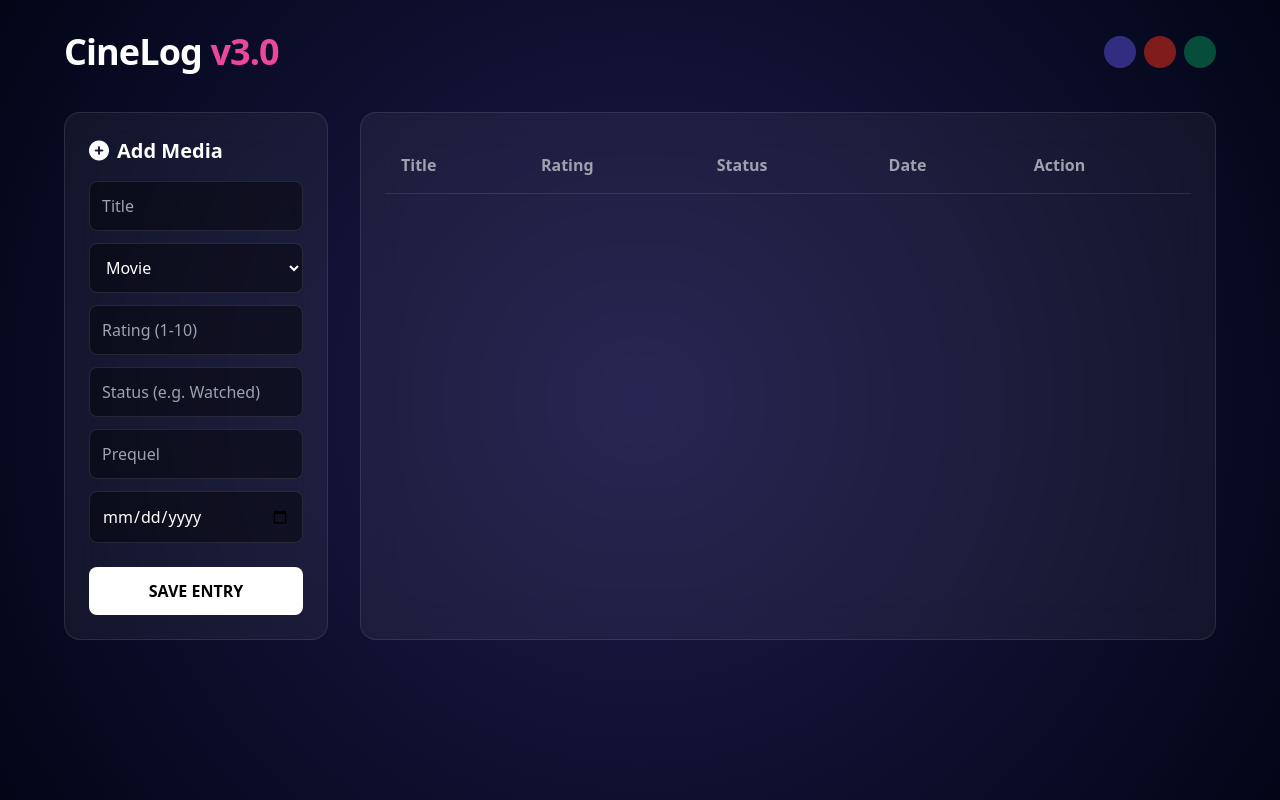
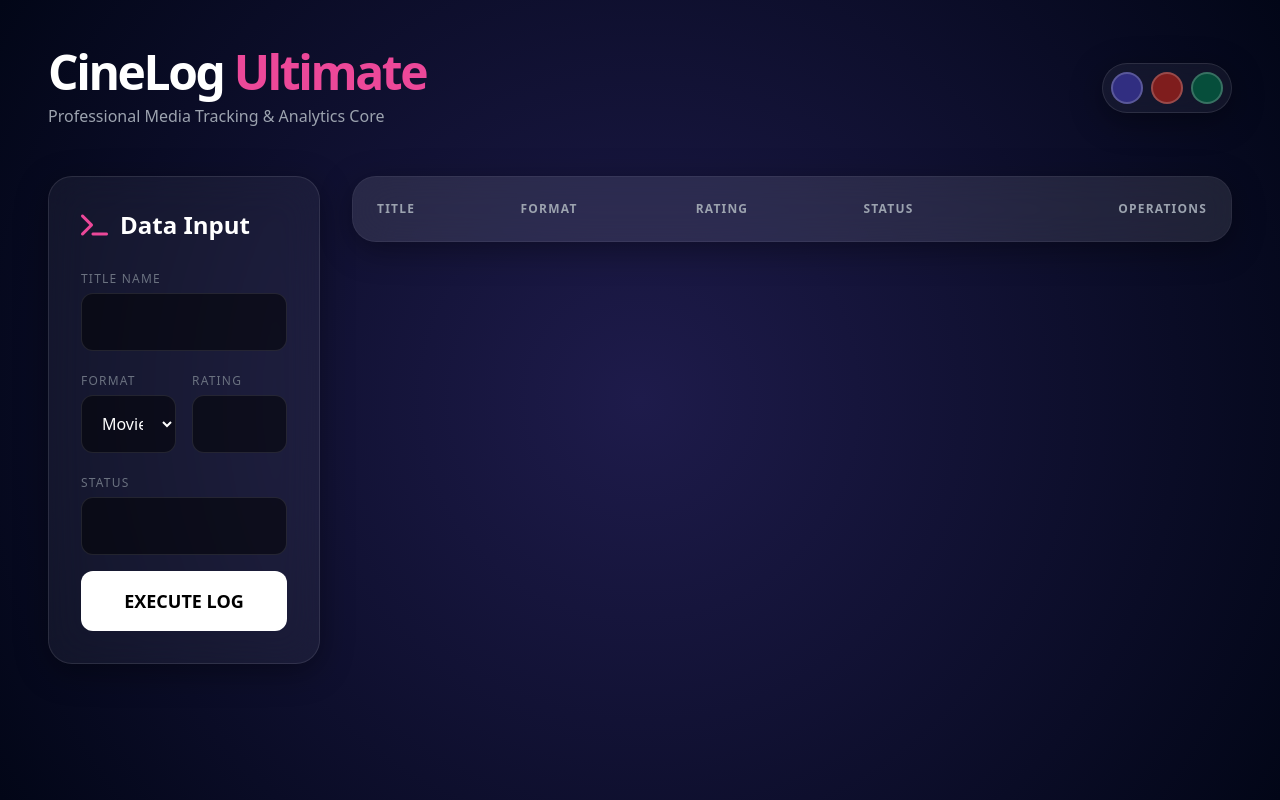
Before and after one commit to saxenasanidhya48-pixel/CineLog-, a plain HTML site: page index.html in a window 1280 px wide. Drawn offline with nearby package versions, Linux system fonts and the light colour scheme.

Commit message:
Update index.html

```diff
--- a/index.html
+++ b/index.html
@@ -2,62 +2,116 @@
 <html lang="en">
 <head>
     <meta charset="UTF-8">
-    <title>CineLog Ultimate Notion Style</title>
+    <meta name="viewport" content="width=device-width, initial-scale=1.0">
+    <title>CineLog Ultimate | Enterprise Grade Media Tracker</title>
     <script src="https://cdn.tailwindcss.com"></script>
     <link rel="stylesheet" href="https://cdnjs.cloudflare.com/ajax/libs/font-awesome/6.4.0/css/all.min.css">
+
     <style>
-        :root { --bg: #0f172a; --glass: rgba(255, 255, 255, 0.05); }
+        /* CSS Engine for Glassmorphism & Themes */
+        :root { --glass: rgba(255, 255, 255, 0.05); }
         .theme-midnight { background: radial-gradient(circle, #1e1b4b, #020617); }
         .theme-cherry { background: radial-gradient(circle, #4c0519, #0f0505); }
         .theme-cyber { background: radial-gradient(circle, #064e3b, #020617); }
-        .glass { background: var(--glass); backdrop-filter: blur(20px); border: 1px solid rgba(255, 255, 255, 0.1); }
-        body { transition: background 0.5s ease; }
+
+        .glass-panel {
+            background: var(--glass);
+            backdrop-filter: blur(20px);
+            border: 1px solid rgba(255, 255, 255, 0.1);
+            box-shadow: 0 8px 32px 0 rgba(0,0,0,0.37);
+        }
+
+        /* Smooth transition for theme switching */
+        body { transition: background 0.8s cubic-bezier(0.4, 0, 0.2, 1); }
+
+        /* Custom Scrollbar for heavy data */
+        ::-webkit-scrollbar { width: 8px; }
+        ::-webkit-scrollbar-track { background: #000; }
+        ::-webkit-scrollbar-thumb { background: #333; border-radius: 4px; }
+        ::-webkit-scrollbar-thumb:hover { background: #555; }
     </style>
 </head>
-<body class="theme-midnight min-h-screen text-white p-4 md:p-8">
+<body class="theme-midnight min-h-screen text-white p-6 md:p-12">
 
-    <div class="max-w-6xl mx-auto">
-        <div class="flex justify-between items-center mb-10">
-            <h1 class="text-4xl font-extrabold tracking-tight">CineLog <span class="text-pink-500">v3.0</span></h1>
-            <div class="flex gap-2">
-                <button onclick="setTheme('theme-midnight')" class="w-8 h-8 rounded-full bg-indigo-900"></button>
-                <button onclick="setTheme('theme-cherry')" class="w-8 h-8 rounded-full bg-red-900"></button>
-                <button onclick="setTheme('theme-cyber')" class="w-8 h-8 rounded-full bg-emerald-900"></button>
+    <div class="max-w-7xl mx-auto">
+        <header class="flex justify-between items-center mb-12">
+            <div>
+                <h1 class="text-5xl font-black tracking-tighter mb-2">CineLog <span class="text-pink-500">Ultimate</span></h1>
+                <p class="text-gray-400">Professional Media Tracking & Analytics Core</p>
             </div>
-        </div>
+            <div class="glass-panel p-2 rounded-full flex gap-2">
+                <button onclick="setTheme('theme-midnight')" class="w-8 h-8 rounded-full bg-indigo-900 border-2 border-white/20"></button>
+                <button onclick="setTheme('theme-cherry')" class="w-8 h-8 rounded-full bg-red-900 border-2 border-white/20"></button>
+                <button onclick="setTheme('theme-cyber')" class="w-8 h-8 rounded-full bg-emerald-900 border-2 border-white/20"></button>
+            </div>
+        </header>
 
-        <div class="grid grid-cols-1 lg:grid-cols-4 gap-8">
-            <div class="lg:col-span-1 glass p-6 rounded-2xl h-fit">
-                <h2 class="text-xl font-bold mb-4"><i class="fas fa-plus-circle mr-2"></i>Add Media</h2>
-                <input type="hidden" id="editId">
-                <div class="space-y-3">
-                    <input id="title" placeholder="Title" class="w-full bg-black/40 p-3 rounded-lg border border-white/10 outline-none focus:border-pink-500">
-                    <select id="type" class="w-full bg-black/40 p-3 rounded-lg border border-white/10 outline-none">
-                        <option>Movie</option><option>Web Series</option>
-                    </select>
-                    <input id="rating" type="number" placeholder="Rating (1-10)" class="w-full bg-black/40 p-3 rounded-lg border border-white/10 outline-none">
-                    <input id="status" placeholder="Status (e.g. Watched)" class="w-full bg-black/40 p-3 rounded-lg border border-white/10 outline-none">
-                    <input id="prequel" placeholder="Prequel" class="w-full bg-black/40 p-3 rounded-lg border border-white/10 outline-none">
-                    <input id="nextDate" type="date" class="w-full bg-black/40 p-3 rounded-lg border border-white/10 outline-none">
+        <main class="grid grid-cols-1 xl:grid-cols-4 gap-8">
+
+            <section class="xl:col-span-1">
+                <div class="glass-panel p-8 rounded-3xl sticky top-8">
+                    <h2 class="text-2xl font-bold mb-6 flex items-center">
+                        <i class="fas fa-terminal text-pink-500 mr-3"></i>Data Input
+                    </h2>
+
+                    <form id="mediaForm" class="space-y-4">
+                        <input type="hidden" id="editId">
+
+                        <div class="space-y-1">
+                            <label class="text-xs text-gray-500 uppercase tracking-widest">Title Name</label>
+                            <input id="title" class="w-full bg-black/50 p-4 rounded-xl border border-white/10 focus:border-pink-500 outline-none">
+                        </div>
+
+                        <div class="grid grid-cols-2 gap-4">
+                            <div class="space-y-1">
+                                <label class="text-xs text-gray-500 uppercase tracking-widest">Format</label>
+                                <select id="type" class="w-full bg-black/50 p-4 rounded-xl border border-white/10 outline-none">
+                                    <option>Movie</option><option>Web Series</option>
+                                </select>
+                            </div>
+                            <div class="space-y-1">
+                                <label class="text-xs text-gray-500 uppercase tracking-widest">Rating</label>
+                                <input id="rating" type="number" class="w-full bg-black/50 p-4 rounded-xl border border-white/10 outline-none">
+                            </div>
+                        </div>
+
+                        <div class="space-y-1">
+                            <label class="text-xs text-gray-500 uppercase tracking-widest">Status</label>
+                            <input id="status" class="w-full bg-black/50 p-4 rounded-xl border border-white/10 outline-none">
+                        </div>
+
+                        <button type="button" onclick="saveEntry()" id="saveBtn" class="w-full mt-8 bg-white text-black py-4 rounded-xl font-black text-lg hover:bg-gray-200 transition">
+                            EXECUTE LOG
+                        </button>
+                    </form>
                 </div>
-                <button onclick="saveEntry()" id="saveBtn" class="w-full mt-6 bg-white text-black py-3 rounded-lg font-bold hover:bg-gray-200 transition">SAVE ENTRY</button>
-            </div>
+            </section>
 
-            <div class="lg:col-span-3 glass p-6 rounded-2xl">
-                <table class="w-full text-left">
-                    <thead><tr class="text-gray-400 border-b border-white/10">
-                        <th class="p-4">Title</th><th class="p-4">Rating</th><th class="p-4">Status</th><th class="p-4">Date</th><th class="p-4">Action</th>
-                    </tr></thead>
-                    <tbody id="list"></tbody>
-                </table>
-            </div>
-        </div>
+            <section class="xl:col-span-3">
+                <div class="glass-panel rounded-3xl overflow-hidden">
+                    <table class="w-full text-left border-collapse">
+                        <thead class="bg-white/5">
+                            <tr class="text-gray-400 text-xs uppercase tracking-widest">
+                                <th class="p-6">Title</th>
+                                <th class="p-6">Format</th>
+                                <th class="p-6">Rating</th>
+                                <th class="p-6">Status</th>
+                                <th class="p-6 text-right">Operations</th>
+                            </tr>
+                        </thead>
+                        <tbody id="list" class="divide-y divide-white/5">
+                            </tbody>
+                    </table>
+                </div>
+            </section>
+        </main>
     </div>
 
     <script>
+        // Data Handling Logic
         let data = JSON.parse(localStorage.getItem('my_data')) || [];
 
-        function setTheme(c) { document.body.className = c + " min-h-screen text-white p-4 md:p-8"; }
+        function setTheme(c) { document.body.className = c + " min-h-screen text-white p-6 md:p-12"; }
 
         function saveEntry() {
             const id = document.getElementById('editId').value;
@@ -66,10 +120,10 @@
                 title: document.getElementById('title').value,
                 type: document.getElementById('type').value,
                 rating: document.getElementById('rating').value,
-                status: document.getElementById('status').value,
-                prequel: document.getElementById('prequel').value,
-                nextDate: document.getElementById('nextDate').value
+                status: document.getElementById('status').value
             };
+
+            if(!entry.title) { alert("Title is required"); return; }
 
             if(id) { data = data.map(i => i.id == id ? entry : i); }
             else { data.push(entry); }
@@ -79,13 +133,18 @@
         }
 
         function render() {
-            document.getElementById('list').innerHTML = data.map(i => `
-                <tr class="border-b border-white/5 hover:bg-white/5 transition cursor-pointer" onclick="editEntry(${i.id})">
-                    <td class="p-4">${i.title}</td>
-                    <td class="p-4 text-pink-400">${i.rating || '-'}</td>
-                    <td class="p-4">${i.status || '-'}</td>
-                    <td class="p-4">${i.nextDate || '-'}</td>
-                    <td class="p-4 text-red-400 hover:text-red-300" onclick="event.stopPropagation(); del(${i.id})"><i class="fas fa-trash"></i></td>
+            const list = document.getElementById('list');
+            list.innerHTML = data.map(i => `
+                <tr class="hover:bg-white/5 transition group cursor-pointer" onclick="editEntry(${i.id})">
+                    <td class="p-6 font-bold text-lg">${i.title}</td>
+                    <td class="p-6 text-gray-400">${i.type}</td>
+                    <td class="p-6 text-pink-400">${i.rating}</td>
+                    <td class="p-6 text-gray-300">${i.status}</td>
+                    <td class="p-6 text-right">
+                        <button onclick="event.stopPropagation(); del(${i.id})" class="text-red-500 hover:text-red-300">
+                            <i class="fas fa-trash"></i>
+                        </button>
+                    </td>
                 </tr>
             `).join('');
         }
@@ -94,17 +153,17 @@
             const i = data.find(x => x.id == id);
             document.getElementById('editId').value = i.id;
             document.getElementById('title').value = i.title;
+            document.getElementById('type').value = i.type;
             document.getElementById('rating').value = i.rating;
             document.getElementById('status').value = i.status;
-            document.getElementById('prequel').value = i.prequel;
-            document.getElementById('nextDate').value = i.nextDate;
-            document.getElementById('saveBtn').innerText = "UPDATE ENTRY";
+            document.getElementById('saveBtn').innerText = "COMMIT UPDATE";
+            window.scrollTo({top: 0, behavior: 'smooth'});
         }
 
         function resetForm() {
             document.getElementById('editId').value = '';
-            document.getElementById('title').value = '';
-            document.getElementById('saveBtn').innerText = "SAVE ENTRY";
+            document.getElementById('mediaForm').reset();
+            document.getElementById('saveBtn').innerText = "EXECUTE LOG";
         }
 
         function del(id) {
```
